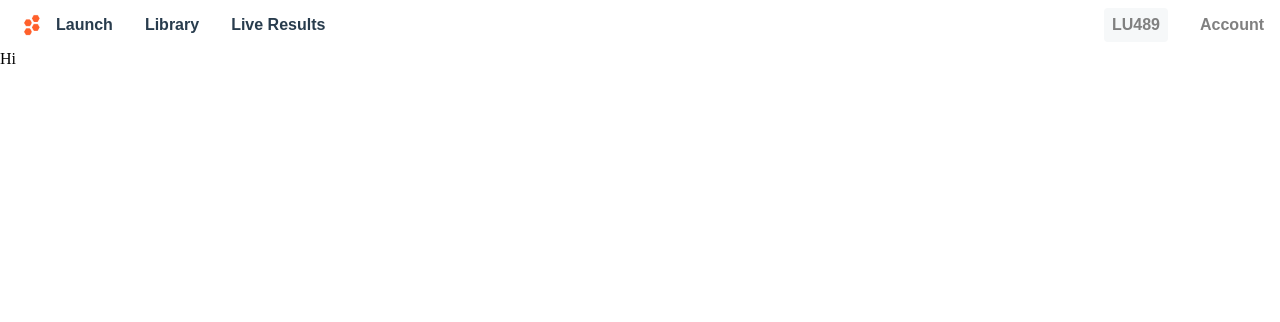
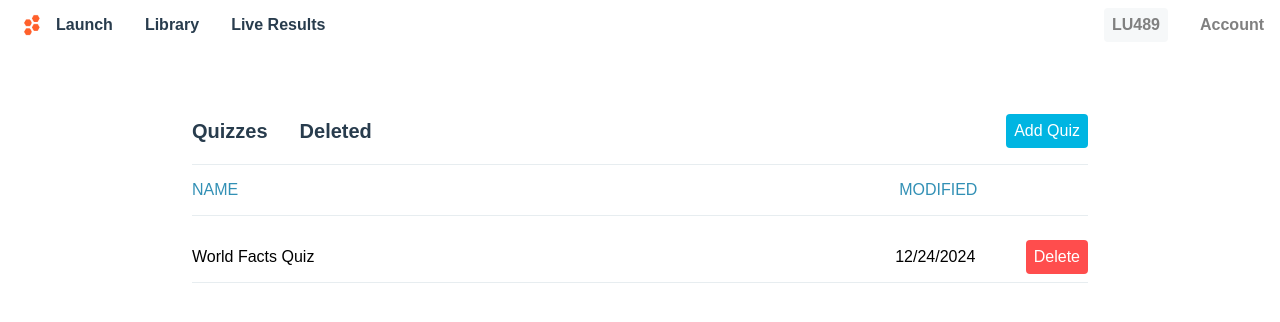
Before and after one commit to lymburn/socrative-web, a React (Vite) app: page /library in a window 1280 px wide. Shown: the top 322 px of the page. Built offline with nearby package versions, Linux system fonts and the light colour scheme.

Commit message:
Build quizzes list

```diff
--- a/src/App.tsx
+++ b/src/App.tsx
@@ -1,9 +1,9 @@
 import './App.css';
 import { BrowserRouter as Router, Route, Routes, Navigate } from 'react-router-dom';
-import Header from './components/Header/Header';
+import Header from './components/Header';
 import LaunchPage from './features/launch/LaunchPage';
-import LibraryPage from './features/Library/LibraryPage';
-import LiveResultsPage from './features/Results/LiveResultsPage';
+import LibraryPage from './features/library/LibraryPage';
+import LiveResultsPage from './features/results/LiveResultsPage';
 
 function App() {
   return (
--- /dev/null
+++ b/src/components/Divider.tsx
@@ -0,0 +1,21 @@
+interface DividerProps {
+    color?: string;
+    thickness?: string;
+    margin?: string;
+    width?: string;
+}
+
+function Divider({color, thickness = '1px', margin = '1rem 0', width = '100%'}: DividerProps) {
+    return (
+        <div
+            style={{
+                backgroundColor: color,
+                height: thickness,
+                margin: margin,
+                width: width,
+            }}
+        />
+    );
+};
+
+export default Divider;
--- a/src/components/Header/Header.tsx
+++ b/src/components/Header.tsx
@@ -1,6 +1,6 @@
 import './Header.css';
 import { Link } from 'react-router-dom';
-import logo from "../../assets/socrative-logo.png";
+import logo from "../assets/socrative-logo.png";
 
 function Header() {
     return (
--- a/src/features/launch/LaunchButton.tsx
+++ b/src/features/launch/LaunchButton.tsx
@@ -1,4 +1,3 @@
-import Launch from "./LaunchPage";
 import "./LaunchButton.css";
 
 interface LaunchButtonProps {
--- a/src/features/library/LibraryPage.css
+++ b/src/features/library/LibraryPage.css
@@ -0,0 +1,7 @@
+.library-container {
+    width: 70%;
+    margin: 4rem auto;
+    display: flex;
+    justify-content: center;
+    align-items: center;
+}
--- a/src/features/library/LibraryPage.tsx
+++ b/src/features/library/LibraryPage.tsx
@@ -1,10 +1,12 @@
+import './LibraryPage.css';
+import QuizList from './QuizList';
 
 function LibraryPage() {
     return (
       <div className="library-page">
-          <div>
-              Hi
-          </div>
+        <div className="library-container">
+          <QuizList/>
+        </div>
       </div>
     );
   };
--- /dev/null
+++ b/src/features/library/QuizList.css
@@ -0,0 +1,79 @@
+.quiz-list {
+    font-family: Arial, Helvetica, sans-serif;
+    width: 100%;
+}
+
+.quiz-list button {
+    all: unset;
+    font-size: 1rem;
+    font-family: inherit;
+    cursor: pointer;
+}
+
+.quiz-list-header {
+    display: flex;
+    justify-content: space-between;
+    align-items: center;
+}
+
+.quiz-list-tabs {
+    display: flex;
+    gap: 2rem;
+}
+
+.quiz-list .tab {
+    color: #283C4D;
+    font-weight: 600;
+    font-size: 1.25rem;
+}
+
+.tab:hover {
+    text-decoration: underline;
+    text-decoration-color: #5C6975;
+    text-decoration-thickness: 2px;
+    text-underline-offset: 8px;
+}
+
+.quiz-list-buttons {
+    display: flex;
+    gap: 2rem;
+}
+
+.quiz-list .add-quiz-btn {
+    color: #fff;
+    background-color: #00B5E2;
+    padding: 0.5rem;
+    border-radius: 0.25rem;
+}
+
+.add-quiz-btn:hover {
+    opacity: 80%;
+}
+
+.quiz-list-columns {
+    display: grid;
+    grid-template-columns: 6fr 1fr 0.5fr; /* Name, Modified, and Delete button columns */
+    gap: 1rem;
+    color: #3290B5;
+}
+
+.quiz-item {
+    display: grid;
+    grid-template-columns: 6fr 1fr 0.5fr;
+    gap: 1rem;
+    align-items: center;
+    padding: 0.5rem 0;
+    border-bottom: 1px solid #E7EDF0;
+}
+
+.quiz-item .delete-btn {
+    color: #fff;
+    background-color: #FF4D4D;
+    padding: 0.5rem;
+    border-radius: 0.25rem;
+    text-align: center;
+}
+
+.delete-btn:hover {
+    opacity: 80%;
+}
--- /dev/null
+++ b/src/features/library/QuizList.tsx
@@ -0,0 +1,94 @@
+import { useState } from 'react';
+import './QuizList.css';
+import Divider from '../../components/Divider';
+
+interface Tab {
+    id: string;
+    label: string;
+}
+
+interface Quiz {
+    id: number;
+    name: string;
+    modified: string;
+  }
+
+function QuizList() {
+    const [quizzes, setQuizzes] = useState<Quiz[]>([
+        { id: 1, name: 'World Facts Quiz', modified: '12/24/2024' },
+    ]);
+
+    const [activeTab, setActiveTab] = useState('quizzes')
+
+    const tabs: Tab[] = [
+        { id: 'quizzes', label: 'Quizzes' },
+        { id: 'deleted', label: 'Deleted' },
+    ];
+
+    const addQuiz = () => {
+        const newQuiz: Quiz = {
+          id: Date.now(),
+          name: `New Quiz ${quizzes.length + 1}`,
+          modified: new Date().toLocaleDateString(),
+        };
+        setQuizzes([...quizzes, newQuiz]);
+      };
+
+      const deleteQuiz = (id: number) => {
+        setQuizzes(quizzes.filter((quiz) => quiz.id !== id));
+      };
+
+    return (
+        <div className="quiz-list">
+            <div className="quiz-list-header">
+                <div className="quiz-list-tabs">
+                    {tabs.map((tab) => (
+                        <button
+                            key={tab.id}
+                            className={`tab ${activeTab === tab.id ? 'active-tab' : ''}`}
+                            onClick={() => setActiveTab(tab.id)}
+                        >
+                            {tab.label}
+                        </button>
+                    ))}
+                </div>
+
+                <div className="quiz-list-buttons">
+                    <button className="add-quiz-btn" onClick={addQuiz}>
+                        Add Quiz
+                    </button>
+                </div>
+            </div>
+
+            <Divider color="#E7EDF0"></Divider>
+
+            {activeTab === 'quizzes' && (
+                <div className="quiz-list-container">
+                    <div className="quiz-list-columns">
+                        <div className="quiz-name-column">NAME</div>
+                        <div className="quiz-modified-column">MODIFIED</div>
+                    </div>
+                    <Divider color="#E7EDF0"></Divider>
+                    {quizzes.map((quiz) => (
+                        <div className="quiz-item" key={quiz.id}>
+                            <div className="quiz-name-column">{quiz.name}</div>
+                            <div className="quiz-modified-column">{quiz.modified}</div>
+                            <button className="delete-btn" onClick={() => deleteQuiz(quiz.id)}>
+                                Delete
+                            </button>
+                        </div>
+                    ))}
+                </div>
+            )}
+
+            {activeTab === "deleted" && (
+                <div className="deleted-message">
+                    <p>Deleted quizzes</p>
+                </div>
+            )}
+
+        </div>
+    )
+}
+
+export default QuizList;
```
Also changed, not shown: src/components/Header.css (renamed from src/components/Header/Header.css).
